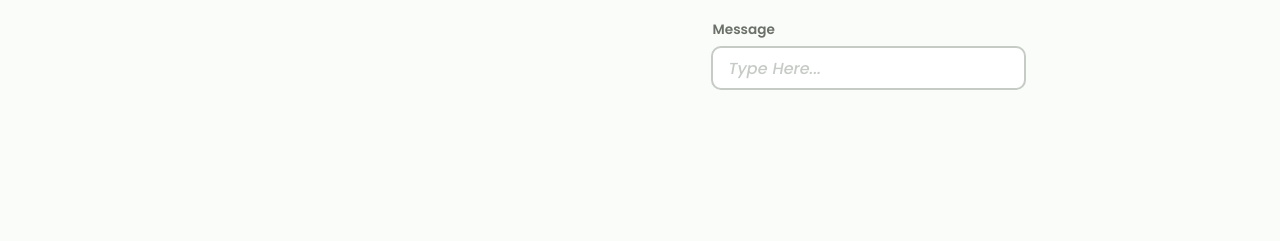
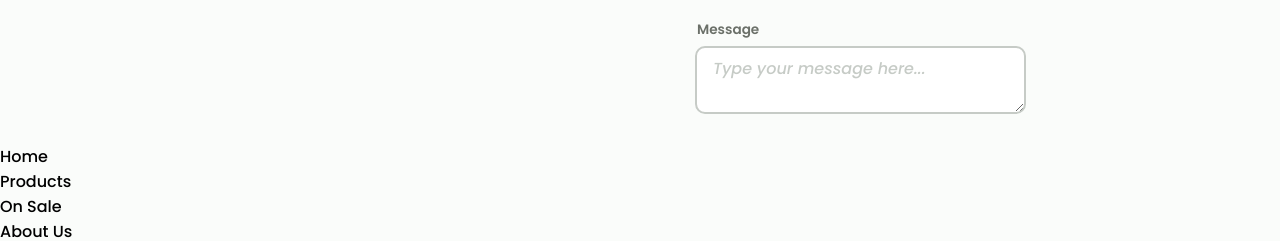
Before and after one commit to omarcarb/luis-ecommerce-site, a React (Create React App) app: page / in a window 1280 px wide. Shown: the part 3329-3570 px from the top of the page. Before the commit the page ends 3449 px from the top, so only its background shows below. Built offline with nearby package versions, Linux system fonts and the light colour scheme; the HTML template or start-up script is replaced by a standard one.

Commit message:
added a footer component

```diff
--- a/src/App.js
+++ b/src/App.js
@@ -4,6 +4,7 @@ import ProductSection from './components/ProductSections.jsx';
 import CategorySection from './components/CategorySections.jsx';
 import Promotional from "./components/Promotional.jsx"
 import ContactForm from './components/ContactForm.jsx';
+import Footer from './components/Footer.jsx';
 import Styles from './styles.css'
 
 function App() {
@@ -17,6 +18,7 @@ function App() {
       <ProductSection sectionHeader={"On Sale"} isSale={true}></ProductSection>
       <Promotional index={1} reverse ={"true"}></Promotional>
       <ContactForm></ContactForm>
+      <Footer></Footer>
     </div>
   );
 }
--- a/src/components/ContactForm.jsx
+++ b/src/components/ContactForm.jsx
@@ -20,7 +20,7 @@ function ContactForm(){
                 </div>
                 <div className="input_group flex_column">
                     <label htmlFor="messages">Message</label>
-                    <Input hasIcon={false} placeholderText={'Type Here...'} name='messages' className={'message_box'}></Input>
+                    <textarea name="messages" id="message_box" placeholder="Type your message here..."></textarea>
                 </div>
             </div>
         </section>
--- /dev/null
+++ b/src/components/Footer.jsx
@@ -0,0 +1,22 @@
+import React from "react";
+
+function Footer(){
+    return(
+        <footer className="flez_row">
+            <div className="footer_group flex_column">
+                <p className="nav_link">Home</p>
+                <p className="nav_link">Products</p>
+                <p className="nav_link">On Sale</p>
+                <p className="nav_link">About Us</p>
+            </div>
+            <div className="footer_group">
+
+            </div>
+            <div className="footer_group">
+
+            </div>
+        </footer>
+    )
+}
+
+export default Footer;
--- a/src/styles.css
+++ b/src/styles.css
@@ -183,7 +183,7 @@ input{
     padding: 0rem 3.5rem;
     max-width: 100%;
 }
-input::placeholder{
+input::placeholder, #message_box::placeholder{
     font-weight: 500;
     font-style: italic;
     color: var(--gray-400);
@@ -318,3 +318,18 @@ input:active, input:focus{
 .input_group{
     gap: .5rem;
 }
+#message_box{
+    height: 4rem;
+    border-radius: 8px;
+    outline: 2px solid var(--gray-400);
+    border: none;
+    padding: .5rem 1rem;
+    color: var(--gray-700);
+    font-weight: 500;
+    font-size: 1rem;
+    -webkit-box-sizing: border-box;
+    -moz-box-sizing: border-box;
+    box-sizing: border-box;
+
+    transition: outline 300ms ease-in;
+}
```
